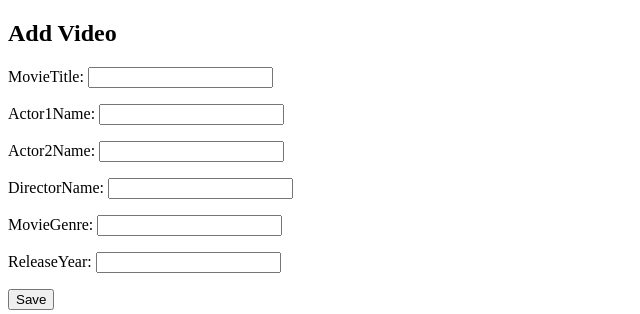
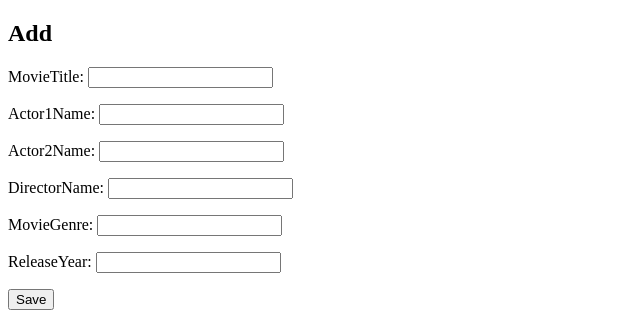
Before and after one commit to Sipankarta1/MOVIE-APP, a Django app: page /add/ in a window 1280 px wide. Shown: the top 314 px of the page, without its empty margins (0-640 px from the left). Run offline with Django 5.2, Linux system fonts and the light colour scheme.

Commit message:
Update add_video.html

```diff
--- a/eece430-4-5/app1/templates/app1/add_video.html
+++ b/eece430-4-5/app1/templates/app1/add_video.html
@@ -1,7 +1,7 @@
 <!DOCTYPE html>
 <html>
   <body>
-    <h2>Add Video</h2>
+    <h2>Add </h2>
     <form method="POST">
       {% csrf_token %}
       {{ form.as_p }}
```
